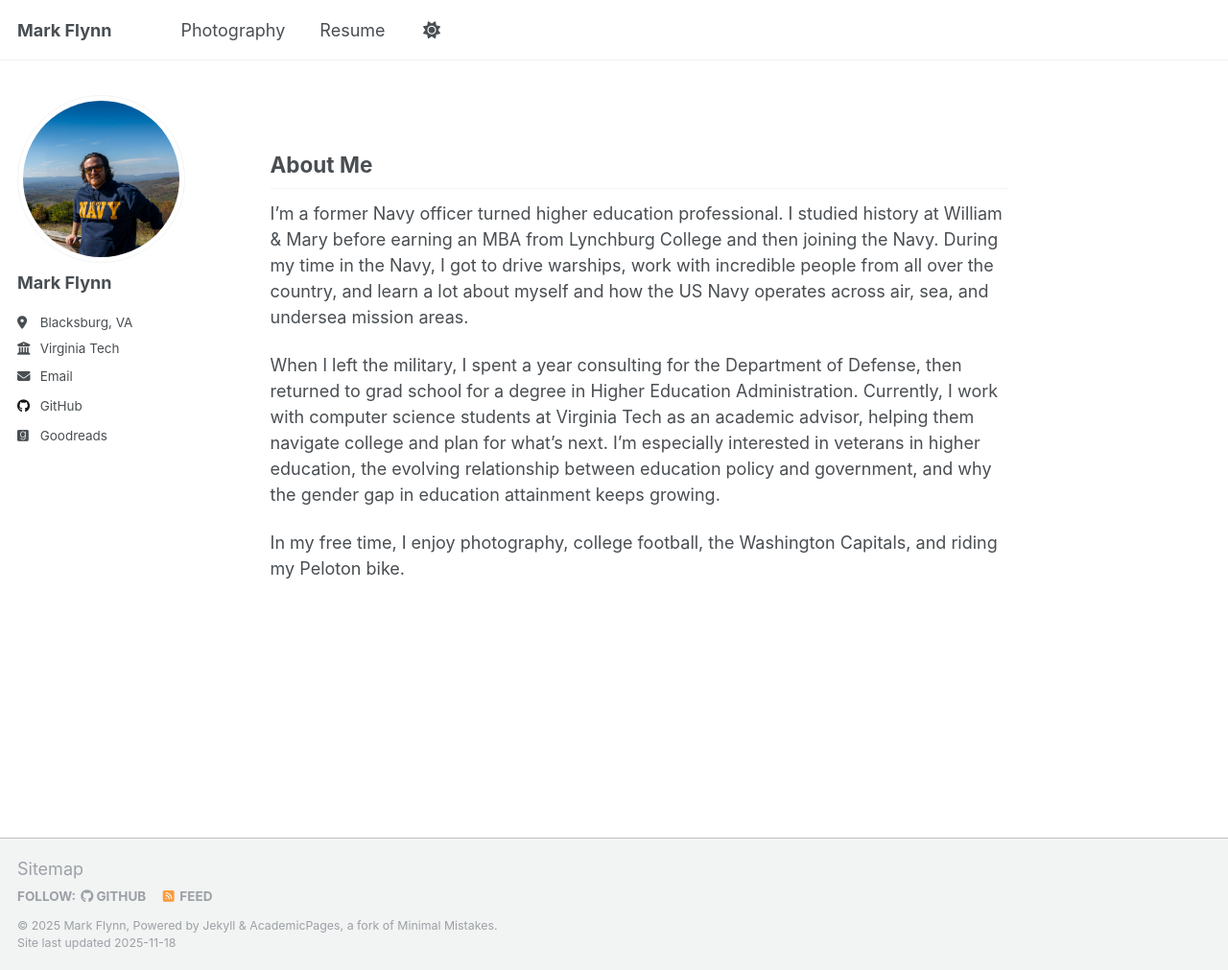
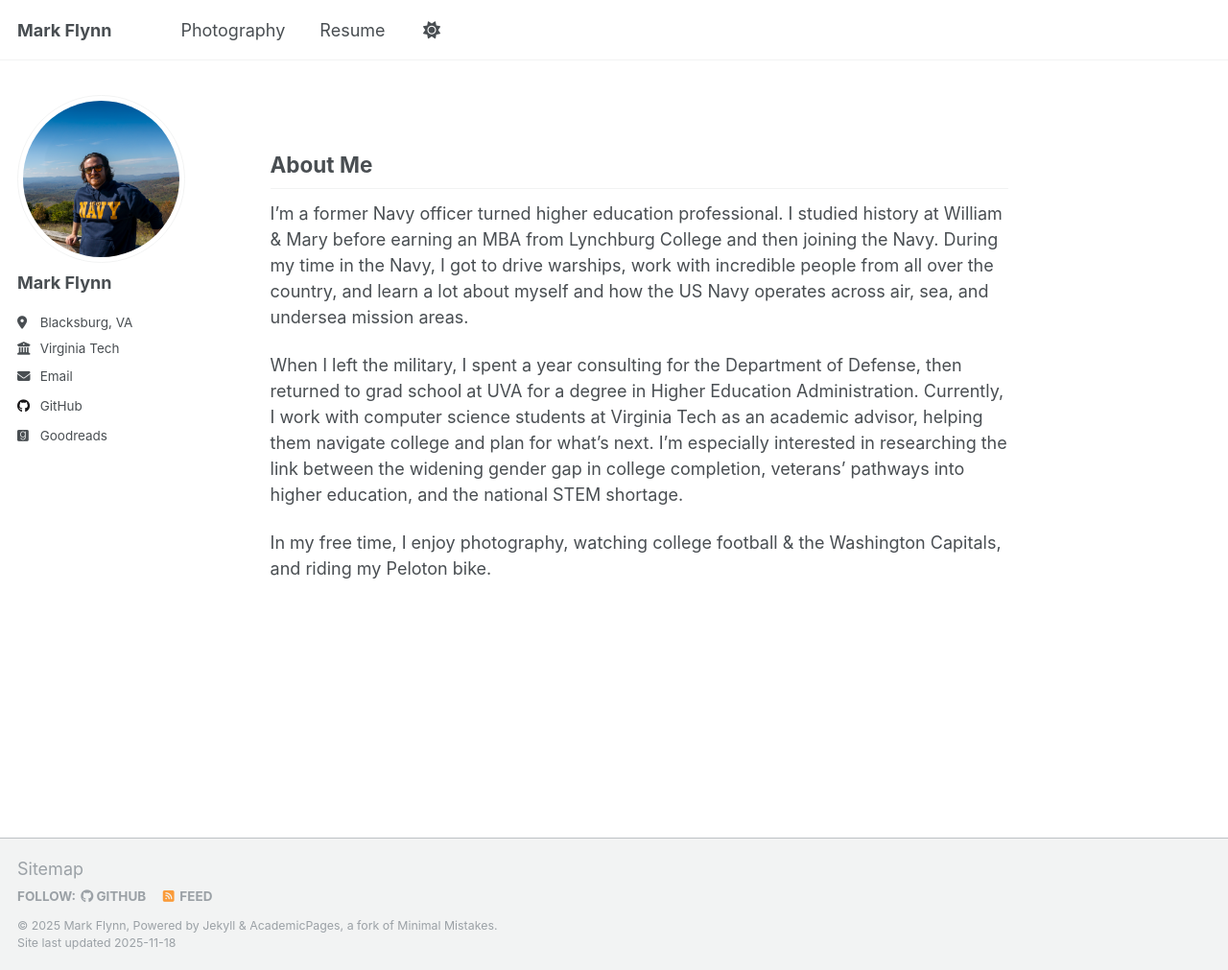
Before and after one commit to markbflynn/markbflynn.github.io, a Jekyll site: the page built from _pages/about.md, in a window 1280 px wide and 1011 px high. Shown: the whole window at 96% size. Built offline with Jekyll 4.4.1, drawn with Linux system fonts in a browser that asks for light colours; a script that is not in the unit is left out.

Commit message:
About Me update

```diff
--- a/_pages/about.md
+++ b/_pages/about.md
@@ -11,6 +11,6 @@ redirect_from:
 
 I’m a former Navy officer turned higher education professional. I studied history at William & Mary before earning an MBA from Lynchburg College and then joining the Navy. During my time in the Navy, I got to drive warships, work with incredible people from all over the country, and learn a lot about myself and how the US Navy operates across air, sea, and undersea mission areas.
 
-When I left the military, I spent a year consulting for the Department of Defense, then returned to grad school for a degree in Higher Education Administration. Currently, I work with computer science students at Virginia Tech as an academic advisor, helping them navigate college and plan for what’s next. I’m especially interested in veterans in higher education, the evolving relationship between education policy and government, and why the gender gap in education attainment keeps growing.
+When I left the military, I spent a year consulting for the Department of Defense, then returned to grad school at UVA for a degree in Higher Education Administration. Currently, I work with computer science students at Virginia Tech as an academic advisor, helping them navigate college and plan for what’s next. I’m especially interested in researching the link between the widening gender gap in college completion, veterans’ pathways into higher education, and the national STEM shortage.
 
-In my free time, I enjoy photography, college football, the Washington Capitals, and riding my Peloton bike.
+In my free time, I enjoy photography, watching college football & the Washington Capitals, and riding my Peloton bike.
```
